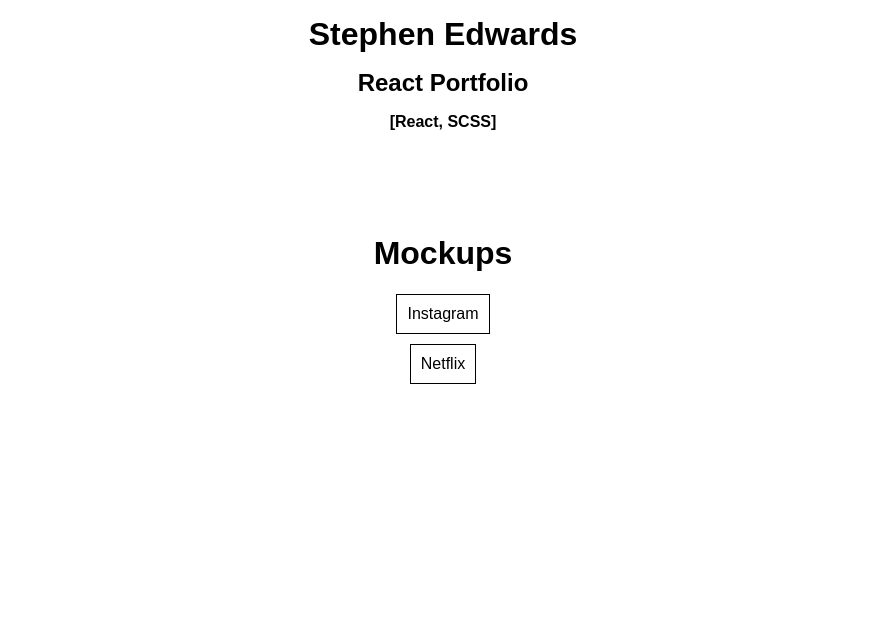
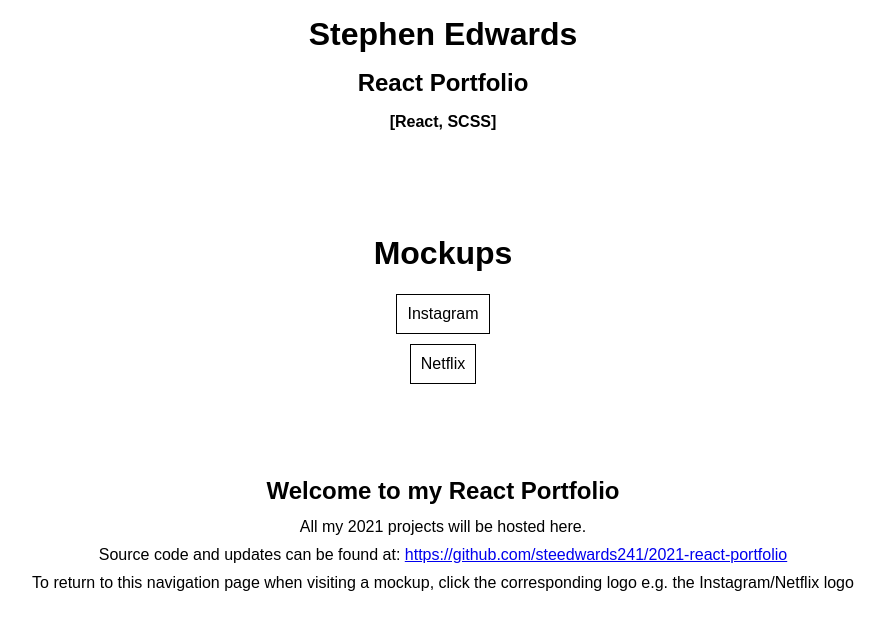
Before and after one commit to steedwards241/2021-react-portfolio, a React (Create React App) app: page / in a window 1280 px wide. Shown: the top 630 px of the page, without its empty margins (197-1082 px from the left). Built offline with nearby package versions, Linux system fonts and the light colour scheme; the HTML template or start-up script is replaced by a standard one.

Commit message:
Firebase Init & Deploy

```diff
--- a/src/Components/Instagram/IGHeader.js
+++ b/src/Components/Instagram/IGHeader.js
@@ -7,7 +7,7 @@ const IGHeader = () => {
     return (
         <div className="header-container">
             <div className="header-logo-container">
-                <img src="https://www.instagram.com/static/images/web/mobile_nav_type_logo.png/735145cfe0a4.png"></img>
+                <a href="https://reactportfoliostephenedwards.web.app/"><img src="https://www.instagram.com/static/images/web/mobile_nav_type_logo.png/735145cfe0a4.png"></img></a>
             </div>
             <IGSearchBar />
             <IGNavBar />
--- a/src/Components/Netflix/NFNavBar.js
+++ b/src/Components/Netflix/NFNavBar.js
@@ -32,7 +32,7 @@ const NavBar = () => {
     return (
         <div className={navClass}>
             <div className="netflix-navBar-left">
-                <img src="http://assets.stickpng.com/images/580b57fcd9996e24bc43c529.png" alt=""></img>
+                <a href="https://reactportfoliostephenedwards.web.app/" id="nav-link"><img src="http://assets.stickpng.com/images/580b57fcd9996e24bc43c529.png" alt=""></img></a>
                 <NavLink className="netflix-navBar-link" activeClassName="netflix-navBar-active" to="/netflix" exact>Home</NavLink>
                 <NavLink className="netflix-navBar-link" activeClassName="netflix-navBar-active" to="/netflix/series">Series</NavLink>
                 <NavLink className="netflix-navBar-link" activeClassName="netflix-navBar-active" to="/netflix/films">Films</NavLink>
--- a/src/Pages/NavBar.js
+++ b/src/Pages/NavBar.js
@@ -20,6 +20,12 @@ const NavBar = () => {
                     </div>
                 </div>
             </div>
+            <div className="navBar-info">
+                <h2>Welcome to my React Portfolio</h2>
+                <p>All my 2021 projects will be hosted here.</p>
+                <p>Source code and updates can be found at: <a href="https://github.com/steedwards241/2021-react-portfolio">https://github.com/steedwards241/2021-react-portfolio</a></p>
+                <p>To return to this navigation page when visiting a mockup, click the corresponding logo e.g. the Instagram/Netflix logo</p>
+            </div>
         </div>
     )
 }
--- a/src/Styles/NavBar.scss
+++ b/src/Styles/NavBar.scss
@@ -47,6 +47,14 @@
 .navBar-links div {
     background: linear-gradient(90deg, rgba(255,241,0,1) 0%, rgba(255,0,0,1) 50%, rgba(160,0,255,1) 100%);
     height: 40px;
-    width: 94px;
+    width: 93px;
     @include flex("", "", center, center, center);
 }
+
+.navBar-info {
+    @include flex(100%, column, center, center, center);
+}
+
+.navBar-info p {
+    margin: 5px;
+}
--- a/src/Styles/Netflix.scss
+++ b/src/Styles/Netflix.scss
@@ -28,8 +28,12 @@
     width: 80%;
 }
 
+.netflix-navBar-container #nav-link {
+    width: 14%;
+}
+
 .netflix-navBar-container img {
-    width: 14%;
+    width: 100%;
 }
 
 .netflix-navBar-container__scroll img {
```
Also changed, not shown: firebase.json (added), 2 other files (tests, documents, lock files or other folders).
